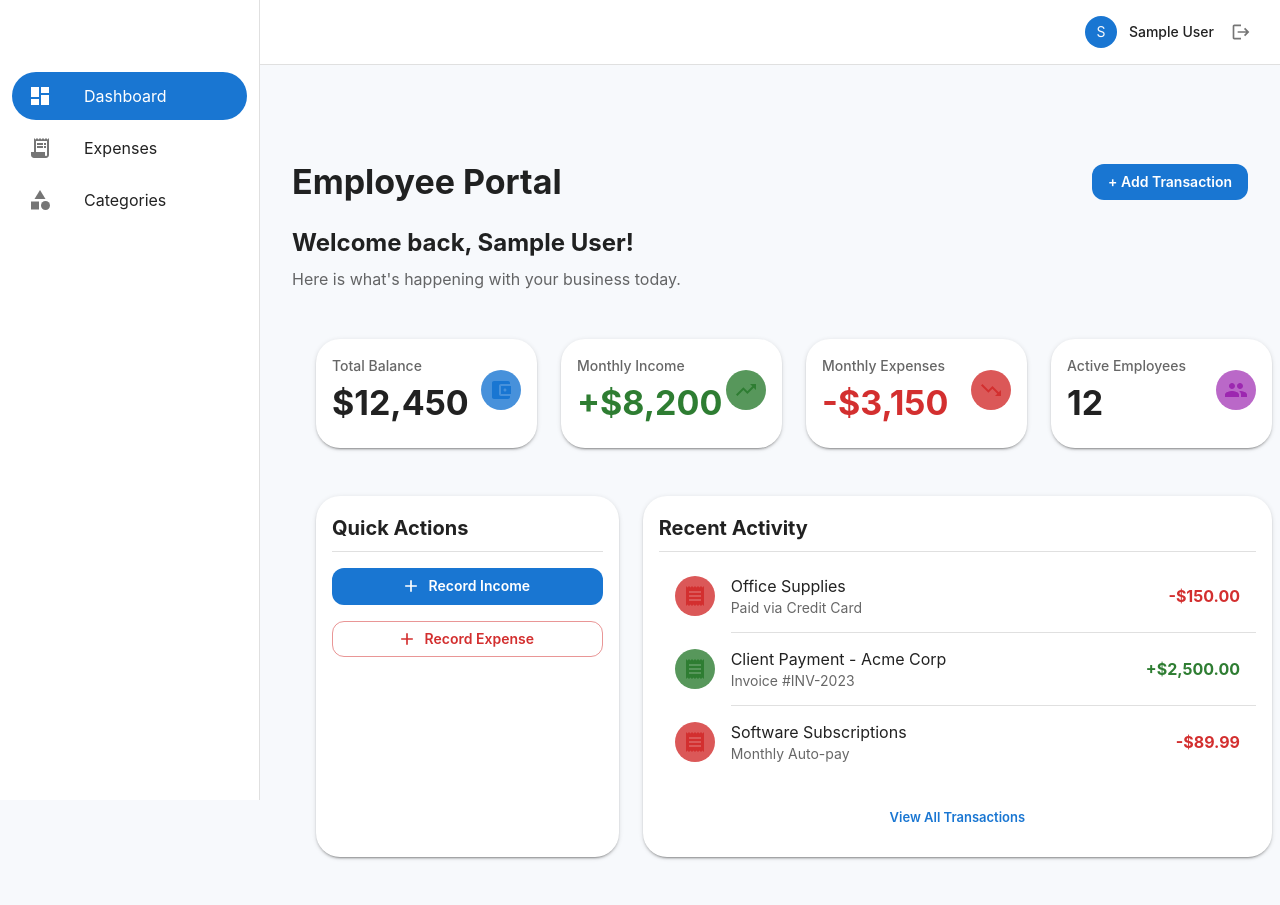
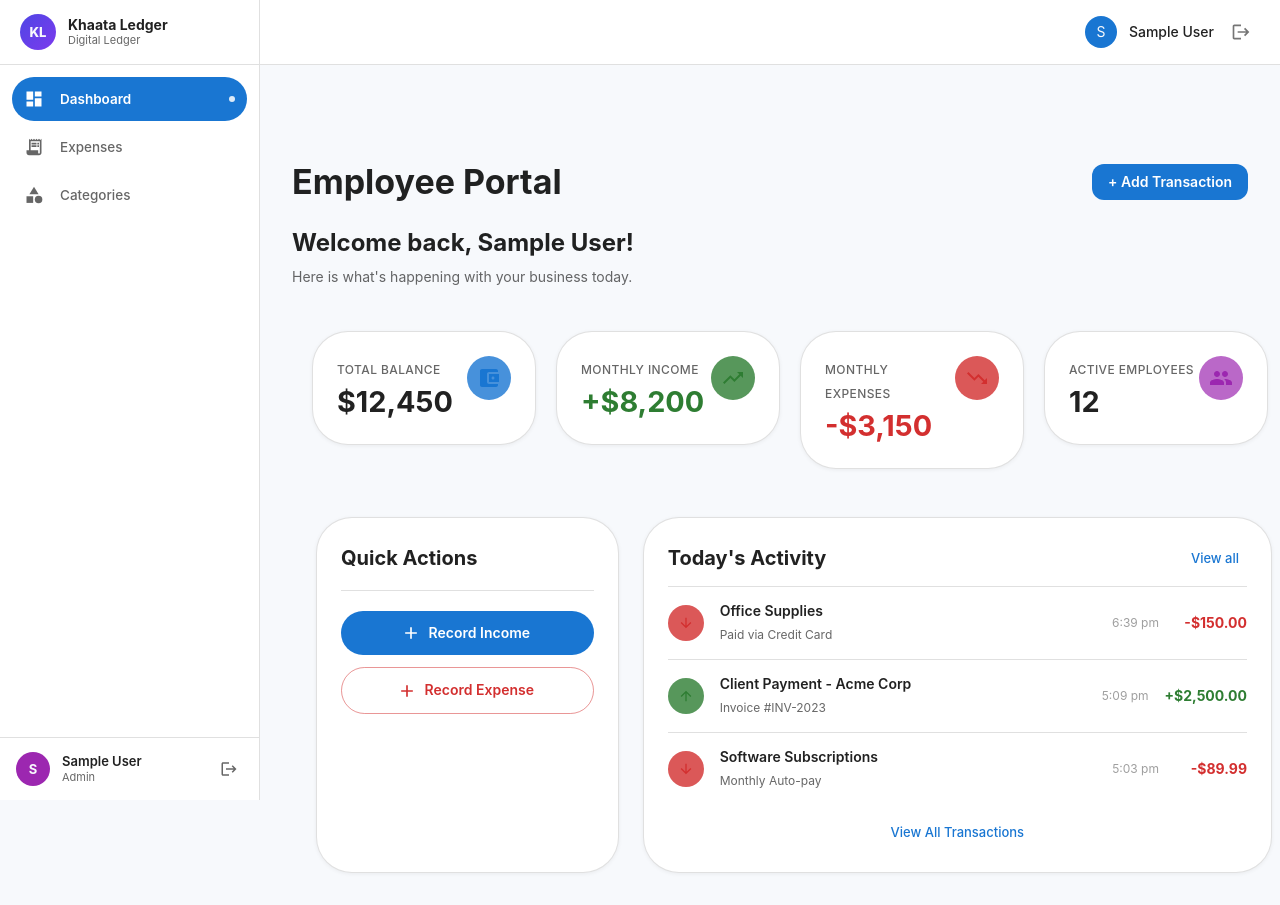
Before and after one commit to Thrizzio/KhaataLedger, a Next.js app in the folder client/: page /workspaces/1/dashboard in a window 1280 px wide. Built offline with nearby package versions, Linux system fonts and the light colour scheme; no server answers; sample sign-in values are in the browser's storage.

Commit message:
Changes sidebar design and also made changes to our dashboard

```diff
--- a/client/src/components/WorkspaceSidebar.tsx
+++ b/client/src/components/WorkspaceSidebar.tsx
@@ -4,18 +4,26 @@ import AssessmentIcon from '@mui/icons-material/Assessment';
 import CategoryIcon from '@mui/icons-material/Category';
 import DashboardIcon from '@mui/icons-material/Dashboard';
 import GroupIcon from '@mui/icons-material/Group';
+import LogoutIcon from '@mui/icons-material/Logout';
 import ReceiptLongIcon from '@mui/icons-material/ReceiptLong';
 import SettingsIcon from '@mui/icons-material/Settings';
+import Avatar from '@mui/material/Avatar';
 import Box from '@mui/material/Box';
+import Divider from '@mui/material/Divider';
 import Drawer from '@mui/material/Drawer';
+import IconButton from '@mui/material/IconButton';
 import List from '@mui/material/List';
 import ListItemButton from '@mui/material/ListItemButton';
 import ListItemIcon from '@mui/material/ListItemIcon';
 import ListItemText from '@mui/material/ListItemText';
-import Toolbar from '@mui/material/Toolbar';
-import { usePathname } from 'next/navigation';
+import Stack from '@mui/material/Stack';
+import Tooltip from '@mui/material/Tooltip';
+import Typography from '@mui/material/Typography';
+import { usePathname, useRouter } from 'next/navigation';
 import NextLink from './NextLink';
 import type { UserRole } from '../types/auth';
+import { useAuth } from '../hooks/useAuth';
+import { setAuthData } from '../store/authStore';
 
 interface WorkspaceSidebarProps {
     workspaceId: string;
@@ -27,26 +35,24 @@ interface WorkspaceSidebarProps {
 
 const getNavItems = (workspaceId: string, role?: UserRole) => {
     const base = `/workspaces/${workspaceId}`;
-
     const ownerItems = [
-        { label: 'Dashboard', path: `${base}/dashboard`, icon: <DashboardIcon /> },
-        { label: 'Expenses', path: `${base}/expenses`, icon: <ReceiptLongIcon /> },
-        { label: 'Categories', path: `${base}/categories`, icon: <CategoryIcon /> },
-        { label: 'Employees', path: `${base}/employees`, icon: <GroupIcon /> },
-        { label: 'Reports', path: `${base}/reports`, icon: <AssessmentIcon /> },
-        { label: 'Settings', path: `${base}/settings`, icon: <SettingsIcon /> },
+        { label: 'Dashboard', path: `${base}/dashboard`, icon: <DashboardIcon sx={{ fontSize: 20 }} /> },
+        { label: 'Expenses', path: `${base}/expenses`, icon: <ReceiptLongIcon sx={{ fontSize: 20 }} /> },
+        { label: 'Categories', path: `${base}/categories`, icon: <CategoryIcon sx={{ fontSize: 20 }} /> },
+        { label: 'Employees', path: `${base}/employees`, icon: <GroupIcon sx={{ fontSize: 20 }} /> },
+        { label: 'Reports', path: `${base}/reports`, icon: <AssessmentIcon sx={{ fontSize: 20 }} /> },
+        { label: 'Settings', path: `${base}/settings`, icon: <SettingsIcon sx={{ fontSize: 20 }} /> },
     ];
-
     const employeeItems = [
-        { label: 'Dashboard', path: `${base}/dashboard`, icon: <DashboardIcon /> },
-        { label: 'Expenses', path: `${base}/expenses`, icon: <ReceiptLongIcon /> },
-        { label: 'Categories', path: `${base}/categories`, icon: <CategoryIcon /> },
+        { label: 'Dashboard', path: `${base}/dashboard`, icon: <DashboardIcon sx={{ fontSize: 20 }} /> },
+        { label: 'Expenses', path: `${base}/expenses`, icon: <ReceiptLongIcon sx={{ fontSize: 20 }} /> },
+        { label: 'Categories', path: `${base}/categories`, icon: <CategoryIcon sx={{ fontSize: 20 }} /> },
     ];
-
     return role === 'OWNER' ? ownerItems : employeeItems;
 };
 
-const NavList = ({
+// Extracted so both mobile + desktop drawers share identical content
+const DrawerContent = ({
     workspaceId,
     userRole,
     pathname,
@@ -55,10 +61,37 @@ const NavList = ({
     userRole?: UserRole;
     pathname: string | null;
 }) => {
+    const { user } = useAuth();
+    const router = useRouter();
     const items = getNavItems(workspaceId, userRole);
 
+    const handleLogout = () => {
+        setAuthData(null, null);
+        router.replace('/login');
+    };
+
     return (
-        <List sx={{ px: 1.5 }}>
+        <Box sx={{ display: 'flex', flexDirection: 'column', height: '100%' }}>
+
+            {/* ── Brand (doubles as Toolbar spacer, height matches AppBar) ── */}
+            <Box sx={{ height: 64, px: 2.5, display: 'flex', alignItems: 'center', gap: 1.5, flexShrink: 0 }}>
+                <Avatar sx={{ width: 36, height: 36, background: 'linear-gradient(135deg,#4F46E5,#7C3AED)', fontSize: 13, fontWeight: 800 }}>
+                    KL
+                </Avatar>
+                <Box>
+                    <Typography fontSize={14} fontWeight={700} lineHeight={1.25} color="text.primary">
+                        Khaata Ledger
+                    </Typography>
+                    <Typography fontSize={11} color="text.secondary" lineHeight={1.25}>
+                        Digital Ledger
+                    </Typography>
+                </Box>
+            </Box>
+
+            <Divider />
+
+            {/* ── Nav Items ─────────────────────────────────────────────── */}
+            <List sx={{ px: 1.5, py: 1.5, flexGrow: 1 }}>
                 {items.map((item) => {
                     const isActive = pathname === item.path;
                     return (
@@ -67,41 +100,69 @@ const NavList = ({
                             key={item.path}
                             href={item.path}
                             sx={{
-                            borderRadius: 3,
+                                borderRadius: 2,
                                 mb: 0.5,
-                            ...(isActive
-                                ? {
-                                    bgcolor: 'primary.main',
-                                    color: 'primary.contrastText',
-                                    '& .MuiListItemIcon-root': { color: 'primary.contrastText' },
-                                }
-                                : {}),
+                                py: 0.875,
+                                px: 1.5,
+                                minHeight: 44,
+                                color: isActive ? 'primary.contrastText' : 'text.secondary',
+                                bgcolor: isActive ? 'primary.main' : 'transparent',
+                                '&:hover': {
+                                    bgcolor: isActive ? 'primary.dark' : 'action.hover',
+                                    color: isActive ? 'primary.contrastText' : 'text.primary',
+                                    '& .MuiListItemIcon-root': { color: isActive ? 'primary.contrastText' : 'text.primary' },
+                                },
+                                '& .MuiListItemIcon-root': {
+                                    color: isActive ? 'primary.contrastText' : 'text.secondary',
+                                    minWidth: 36,
+                                    transition: 'color 0.15s',
+                                },
+                                transition: 'background-color 0.15s, color 0.15s',
                             }}
                         >
                             <ListItemIcon>{item.icon}</ListItemIcon>
-                        <ListItemText primary={item.label} />
+                            <ListItemText
+                                primary={item.label}
+                                primaryTypographyProps={{ fontSize: 13.5, fontWeight: isActive ? 600 : 500 }}
+                            />
+                            {isActive && (
+                                <Box component="span" sx={{ width: 6, height: 6, borderRadius: '50%', bgcolor: 'rgba(255,255,255,0.85)', flexShrink: 0 }} />
+                            )}
                         </ListItemButton>
                     );
                 })}
             </List>
+
+            {/* ── Profile ───────────────────────────────────────────────── */}
+            <Divider />
+            <Box sx={{ px: 2, py: 1.75 }}>
+                <Stack direction="row" alignItems="center" spacing={1.5}>
+                    <Avatar sx={{ width: 34, height: 34, bgcolor: 'secondary.main', fontSize: 13, fontWeight: 700, flexShrink: 0 }}>
+                        {user?.name?.[0]?.toUpperCase() ?? 'U'}
+                    </Avatar>
+                    <Box sx={{ flexGrow: 1, minWidth: 0 }}>
+                        <Typography fontSize={13} fontWeight={600} lineHeight={1.3} noWrap color="text.primary">
+                            {user?.name ?? '—'}
+                        </Typography>
+                        <Typography fontSize={11} color="text.secondary" lineHeight={1.3} sx={{ textTransform: 'capitalize' }}>
+                            {user?.role?.toLowerCase() ?? 'user'}
+                        </Typography>
+                    </Box>
+                    <Tooltip title="Logout">
+                        <IconButton size="small" onClick={handleLogout} sx={{ color: 'text.secondary', flexShrink: 0 }}>
+                            <LogoutIcon sx={{ fontSize: 18 }} />
+                        </IconButton>
+                    </Tooltip>
+                </Stack>
+            </Box>
+
+        </Box>
     );
 };
 
-export const WorkspaceSidebar = ({
-    workspaceId,
-    mobileOpen,
-    onClose,
-    userRole,
-    drawerWidth,
-}: WorkspaceSidebarProps) => {
+export const WorkspaceSidebar = ({ workspaceId, mobileOpen, onClose, userRole, drawerWidth }: WorkspaceSidebarProps) => {
     const pathname = usePathname();
-
-    const drawerContent = (
-        <Box>
-            <Toolbar />
-            <NavList workspaceId={workspaceId} userRole={userRole} pathname={pathname} />
-        </Box>
-    );
+    const content = <DrawerContent workspaceId={workspaceId} userRole={userRole} pathname={pathname} />;
 
     return (
         <Box component="nav" sx={{ width: { md: drawerWidth }, flexShrink: { md: 0 } }}>
@@ -112,22 +173,22 @@ export const WorkspaceSidebar = ({
                 open={mobileOpen}
                 sx={{
                     display: { xs: 'block', md: 'none' },
-                    '& .MuiDrawer-paper': { boxSizing: 'border-box', width: drawerWidth },
+                    '& .MuiDrawer-paper': { boxSizing: 'border-box', width: drawerWidth, border: 'none', boxShadow: '4px 0 20px rgba(0,0,0,0.08)' },
                 }}
                 variant="temporary"
             >
-                {drawerContent}
+                {content}
             </Drawer>
             {/* Desktop */}
             <Drawer
                 open
                 sx={{
                     display: { xs: 'none', md: 'block' },
-                    '& .MuiDrawer-paper': { boxSizing: 'border-box', width: drawerWidth },
+                    '& .MuiDrawer-paper': { boxSizing: 'border-box', width: drawerWidth, borderRight: '1px solid', borderColor: 'divider' },
                 }}
                 variant="permanent"
             >
-                {drawerContent}
+                {content}
             </Drawer>
         </Box>
     );
--- a/client/src/views/DashboardPage.tsx
+++ b/client/src/views/DashboardPage.tsx
@@ -1,180 +1,177 @@
 "use client";
 
-import { Box, Grid, Card, CardContent, Typography, Button, IconButton, Divider, List, ListItem, ListItemText, ListItemAvatar, Avatar } from '@mui/material';
+import { Box, Grid, Card, CardContent, Typography, Button, Divider, Avatar, Stack } from '@mui/material';
 import AccountBalanceWalletIcon from '@mui/icons-material/AccountBalanceWallet';
 import PeopleIcon from '@mui/icons-material/People';
 import TrendingUpIcon from '@mui/icons-material/TrendingUp';
 import TrendingDownIcon from '@mui/icons-material/TrendingDown';
 import AddIcon from '@mui/icons-material/Add';
-import ReceiptIcon from '@mui/icons-material/Receipt';
+import ArrowUpwardIcon from '@mui/icons-material/ArrowUpward';
+import ArrowDownwardIcon from '@mui/icons-material/ArrowDownward';
 import { PageShell } from './PageShell';
 import { useAuth } from '../hooks/useAuth';
+import NextLink from '../components/NextLink';
 
 interface DashboardPageProps {
   workspaceId?: string;
 }
 
-export const DashboardPage = ({ workspaceId: _workspaceId }: DashboardPageProps = {}) => {
+const kpiCards = [
+  { label: 'Total Balance', value: '$12,450', icon: <AccountBalanceWalletIcon />, avatarBg: 'primary.light', avatarColor: 'primary.main', valueColor: 'text.primary' },
+  { label: 'Monthly Income', value: '+$8,200', icon: <TrendingUpIcon />, avatarBg: 'success.light', avatarColor: 'success.main', valueColor: 'success.main' },
+  { label: 'Monthly Expenses', value: '-$3,150', icon: <TrendingDownIcon />, avatarBg: 'error.light', avatarColor: 'error.main', valueColor: 'error.main' },
+  { label: 'Active Employees', value: '12', icon: <PeopleIcon />, avatarBg: 'secondary.light', avatarColor: 'secondary.main', valueColor: 'text.primary' },
+];
+
+const todayActivities = [
+  { id: 1, title: 'Office Supplies', desc: 'Paid via Credit Card', time: '6:39 pm', amount: '-$150.00', isExpense: true },
+  { id: 2, title: 'Client Payment - Acme Corp', desc: 'Invoice #INV-2023', time: '5:09 pm', amount: '+$2,500.00', isExpense: false },
+  { id: 3, title: 'Software Subscriptions', desc: 'Monthly Auto-pay', time: '5:03 pm', amount: '-$89.99', isExpense: true },
+];
+
+const cardSx = {
+  elevation: 0,
+  sx: {
+    borderRadius: 3,
+    border: '1px solid',
+    borderColor: 'divider',
+    boxShadow: '0 1px 4px rgba(0,0,0,0.06)',
+    transition: 'box-shadow 0.2s, transform 0.2s',
+    '&:hover': { boxShadow: '0 4px 16px rgba(0,0,0,0.10)', transform: 'translateY(-1px)' },
+  },
+};
+
+export const DashboardPage = ({ workspaceId }: DashboardPageProps = {}) => {
   const { user } = useAuth();
   const isOwner = user?.role === 'OWNER';
+  const allTxHref = workspaceId ? `/workspaces/${workspaceId}/expenses` : '/expenses';
 
   return (
-    <PageShell title={isOwner ? "Owner Dashboard" : "Employee Portal"}>
-      <Box mb={4}>
-        <Typography variant="h5" fontWeight="bold" gutterBottom>
+    <PageShell title={isOwner ? 'Owner Dashboard' : 'Employee Portal'}>
+
+      {/* Welcome */}
+      <Box mb={3.5}>
+        <Typography variant="h5" fontWeight={700} gutterBottom>
           Welcome back, {user?.name || 'User'}!
         </Typography>
-        <Typography color="text.secondary">
+        <Typography color="text.secondary" variant="body2">
           Here is what's happening with your business today.
         </Typography>
       </Box>
 
       {/* KPI Cards */}
-      <Grid container spacing={3} mb={4}>
-        <Grid item xs={12} sm={6} md={3}>
-          <Card elevation={2} sx={{ borderRadius: 2 }}>
-            <CardContent>
-              <Box display="flex" justifyContent="space-between" alignItems="center">
+      <Grid container spacing={2.5} mb={4}>
+        {kpiCards.map((card) => (
+          <Grid item xs={12} sm={6} md={3} key={card.label}>
+            <Card {...cardSx}>
+              <CardContent sx={{ p: 3, '&:last-child': { pb: 3 } }}>
+                <Box display="flex" justifyContent="space-between" alignItems="flex-start">
                   <Box>
-                  <Typography color="text.secondary" variant="subtitle2" gutterBottom>
-                    Total Balance
+                    <Typography color="text.secondary" variant="caption" fontWeight={500} sx={{ textTransform: 'uppercase', letterSpacing: 0.4 }}>
+                      {card.label}
                     </Typography>
-                  <Typography variant="h4" fontWeight="bold">
-                    $12,450
+                    <Typography variant="h4" fontWeight={700} color={card.valueColor} sx={{ mt: 0.5, fontSize: { xs: '1.5rem', lg: '1.8rem' } }}>
+                      {card.value}
                     </Typography>
                   </Box>
-                <Avatar sx={{ bgcolor: 'primary.light', color: 'primary.main' }}>
-                  <AccountBalanceWalletIcon />
+                  <Avatar sx={{ width: 44, height: 44, bgcolor: card.avatarBg, color: card.avatarColor }}>
+                    {card.icon}
                   </Avatar>
                 </Box>
               </CardContent>
             </Card>
           </Grid>
+        ))}
+      </Grid>
 
-        <Grid item xs={12} sm={6} md={3}>
-          <Card elevation={2} sx={{ borderRadius: 2 }}>
-            <CardContent>
-              <Box display="flex" justifyContent="space-between" alignItems="center">
-                <Box>
-                  <Typography color="text.secondary" variant="subtitle2" gutterBottom>
-                    Monthly Income
-                  </Typography>
-                  <Typography variant="h4" fontWeight="bold" color="success.main">
-                    +$8,200
-                  </Typography>
-                </Box>
-                <Avatar sx={{ bgcolor: 'success.light', color: 'success.main' }}>
-                  <TrendingUpIcon />
-                </Avatar>
-              </Box>
+      {/* Quick Actions + Today's Activity */}
+      <Grid container spacing={3}>
+
+        {/* Quick Actions */}
+        <Grid item xs={12} md={4}>
+          <Card {...cardSx} sx={{ ...cardSx.sx, height: '100%' }}>
+            <CardContent sx={{ p: 3, '&:last-child': { pb: 3 } }}>
+              <Typography variant="h6" fontWeight={700} mb={2}>Quick Actions</Typography>
+              <Divider sx={{ mb: 2.5 }} />
+              <Stack spacing={1.5}>
+                <Button variant="contained" startIcon={<AddIcon />} fullWidth sx={{ borderRadius: 2, py: 1.25, textTransform: 'none', fontWeight: 600 }}>
+                  Record Income
+                </Button>
+                <Button variant="outlined" color="error" startIcon={<AddIcon />} fullWidth sx={{ borderRadius: 2, py: 1.25, textTransform: 'none', fontWeight: 600 }}>
+                  Record Expense
+                </Button>
+                {isOwner && (
+                  <Button variant="outlined" color="secondary" startIcon={<PeopleIcon />} fullWidth sx={{ borderRadius: 2, py: 1.25, textTransform: 'none', fontWeight: 600 }}>
+                    Manage Employees
+                  </Button>
+                )}
+              </Stack>
             </CardContent>
           </Card>
         </Grid>
 
-        <Grid item xs={12} sm={6} md={3}>
-          <Card elevation={2} sx={{ borderRadius: 2 }}>
-            <CardContent>
-              <Box display="flex" justifyContent="space-between" alignItems="center">
-                <Box>
-                  <Typography color="text.secondary" variant="subtitle2" gutterBottom>
-                    Monthly Expenses
+        {/* Today's Activity */}
+        <Grid item xs={12} md={8}>
+          <Card {...cardSx} sx={{ ...cardSx.sx, height: '100%' }}>
+            <CardContent sx={{ p: 3, '&:last-child': { pb: 3 } }}>
+
+              {/* Header */}
+              <Stack direction="row" justifyContent="space-between" alignItems="center" mb={1.5}>
+                <Typography variant="h6" fontWeight={700}>Today's Activity</Typography>
+                <Button component={NextLink} href={allTxHref} size="small" sx={{ textTransform: 'none', fontWeight: 500, fontSize: 13 }}>
+                  View all
+                </Button>
+              </Stack>
+              <Divider />
+
+              {/* Rows */}
+              {todayActivities.map((item, index) => (
+                <Box key={item.id}>
+                  <Box sx={{ display: 'flex', alignItems: 'center', gap: 2, py: 1.75 }}>
+                    <Avatar
+                      sx={{
+                        width: 36, height: 36, flexShrink: 0,
+                        bgcolor: item.isExpense ? 'error.light' : 'success.light',
+                        color: item.isExpense ? 'error.main' : 'success.main',
+                      }}
+                    >
+                      {item.isExpense
+                        ? <ArrowDownwardIcon sx={{ fontSize: 16 }} />
+                        : <ArrowUpwardIcon sx={{ fontSize: 16 }} />
+                      }
+                    </Avatar>
+
+                    <Box sx={{ flexGrow: 1, minWidth: 0 }}>
+                      <Typography variant="body2" fontWeight={600} noWrap>{item.title}</Typography>
+                      <Typography variant="caption" color="text.secondary" noWrap>{item.desc}</Typography>
+                    </Box>
+
+                    <Typography variant="caption" color="text.disabled" sx={{ flexShrink: 0, display: { xs: 'none', sm: 'block' } }}>
+                      {item.time}
                     </Typography>
-                  <Typography variant="h4" fontWeight="bold" color="error.main">
-                    -$3,150
+
+                    <Typography
+                      variant="body2" fontWeight={700}
+                      sx={{ flexShrink: 0, minWidth: 72, textAlign: 'right', color: item.isExpense ? 'error.main' : 'success.main' }}
+                    >
+                      {item.amount}
                     </Typography>
                   </Box>
-                <Avatar sx={{ bgcolor: 'error.light', color: 'error.main' }}>
-                  <TrendingDownIcon />
-                </Avatar>
+                  {index < todayActivities.length - 1 && <Divider />}
                 </Box>
+              ))}
+
+              {/* Footer link */}
+              <Box textAlign="center" mt={1.5}>
+                <Button component={NextLink} href={allTxHref} size="small" color="primary" sx={{ textTransform: 'none', fontWeight: 500 }}>
+                  View All Transactions
+                </Button>
+              </Box>
+
             </CardContent>
           </Card>
         </Grid>
 
-        <Grid item xs={12} sm={6} md={3}>
-          <Card elevation={2} sx={{ borderRadius: 2 }}>
-            <CardContent>
-              <Box display="flex" justifyContent="space-between" alignItems="center">
-                <Box>
-                  <Typography color="text.secondary" variant="subtitle2" gutterBottom>
-                    Active Employees
-                  </Typography>
-                  <Typography variant="h4" fontWeight="bold">
-                    12
-                  </Typography>
-                </Box>
-                <Avatar sx={{ bgcolor: 'secondary.light', color: 'secondary.main' }}>
-                  <PeopleIcon />
-                </Avatar>
-              </Box>
-            </CardContent>
-          </Card>
-        </Grid>
-      </Grid>
-
-      {/* Quick Actions & Recent Activity */}
-      <Grid container spacing={3}>
-        {/* Quick Actions */}
-        <Grid item xs={12} md={4}>
-          <Card elevation={2} sx={{ borderRadius: 2, height: '100%' }}>
-            <CardContent>
-              <Typography variant="h6" fontWeight="bold" gutterBottom>
-                Quick Actions
-              </Typography>
-              <Divider sx={{ mb: 2 }} />
-              <Box display="flex" flexDirection="column" gap={2}>
-                <Button variant="contained" startIcon={<AddIcon />} fullWidth>
-                  Record Income
-                </Button>
-                <Button variant="outlined" color="error" startIcon={<AddIcon />} fullWidth>
-                  Record Expense
-                </Button>
-                {isOwner && (
-                  <Button variant="outlined" color="secondary" startIcon={<PeopleIcon />} fullWidth>
-                    Manage Employees
-                  </Button>
-                )}
-              </Box>
-            </CardContent>
-          </Card>
-        </Grid>
-
-        {/* Recent Activity */}
-        <Grid item xs={12} md={8}>
-          <Card elevation={2} sx={{ borderRadius: 2, height: '100%' }}>
-            <CardContent>
-              <Typography variant="h6" fontWeight="bold" gutterBottom>
-                Recent Activity
-              </Typography>
-              <Divider />
-              <List>
-                {[
-                  { id: 1, title: 'Office Supplies', desc: 'Paid via Credit Card', amount: '-$150.00', isExpense: true },
-                  { id: 2, title: 'Client Payment - Acme Corp', desc: 'Invoice #INV-2023', amount: '+$2,500.00', isExpense: false },
-                  { id: 3, title: 'Software Subscriptions', desc: 'Monthly Auto-pay', amount: '-$89.99', isExpense: true },
-                ].map((item, index) => (
-                  <Box key={item.id}>
-                    <ListItem>
-                      <ListItemAvatar>
-                        <Avatar sx={{ bgcolor: item.isExpense ? 'error.light' : 'success.light', color: item.isExpense ? 'error.main' : 'success.main' }}>
-                          <ReceiptIcon />
-                        </Avatar>
-                      </ListItemAvatar>
-                      <ListItemText primary={item.title} secondary={item.desc} />
-                      <Typography variant="subtitle1" fontWeight="bold" color={item.isExpense ? 'error.main' : 'success.main'}>
-                        {item.amount}
-                      </Typography>
-                    </ListItem>
-                    {index < 2 && <Divider variant="inset" component="li" />}
-                  </Box>
-                ))}
-              </List>
-              <Box textAlign="center" mt={2}>
-                <Button size="small" color="primary">View All Transactions</Button>
-              </Box>
-            </CardContent>
-          </Card>
-        </Grid>
       </Grid>
     </PageShell>
   );
```
Lines whose indentation alone changed are shown as unchanged.
